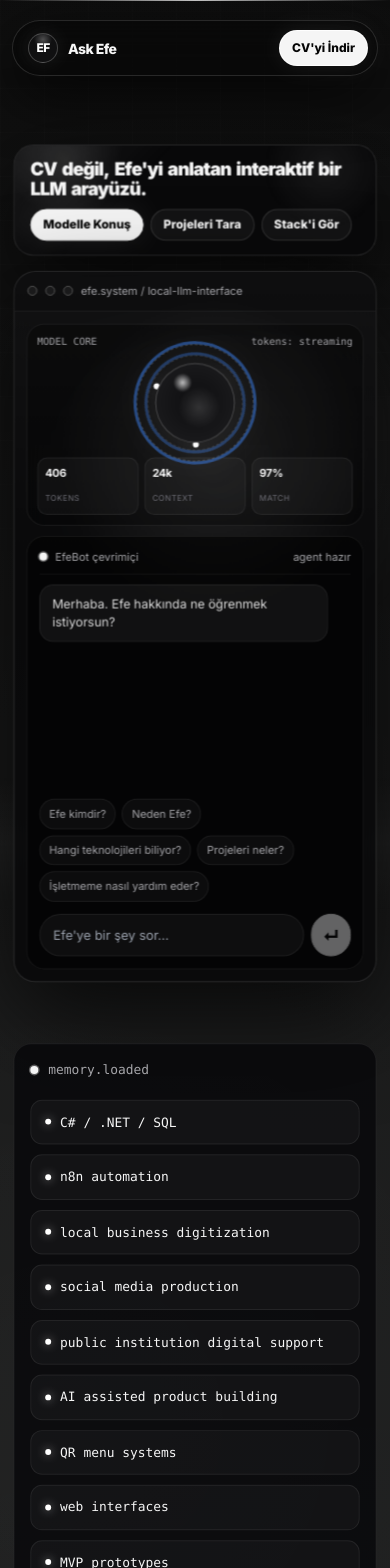
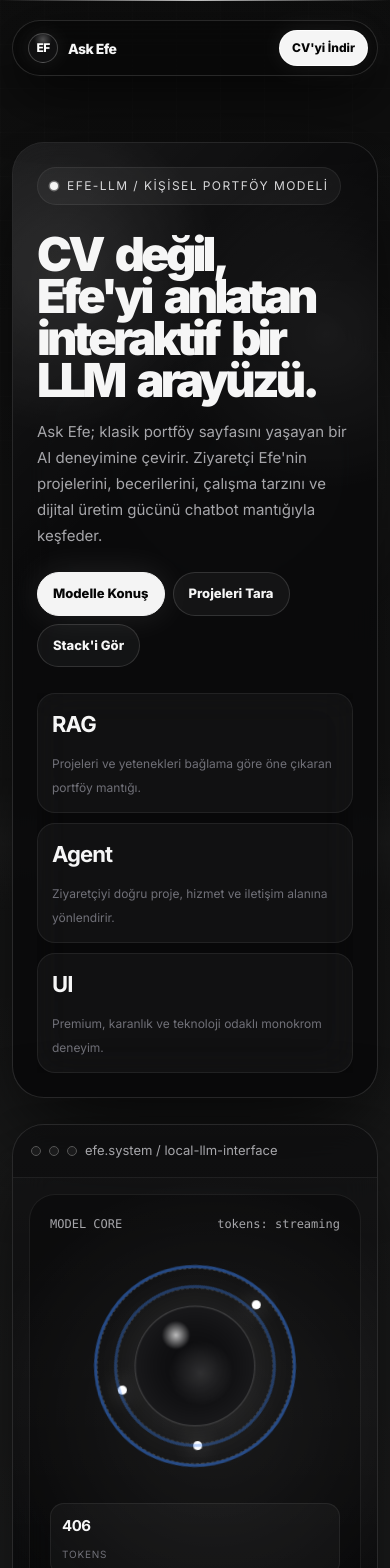
Before and after one commit to efeblgl/ask-efe-, a Next.js app: page / in a window 390 px wide. Shown: the top 1568 px of the page. Built offline with nearby package versions, Linux system fonts and the light colour scheme.

Commit message:
mobile responsive css update

```diff
--- a/src/app/globals.css
+++ b/src/app/globals.css
@@ -501,368 +501,3 @@ html, body { overflow-x: hidden; max-width: 100%; }
 }
 h1, h2, h3, p, span, a { overflow-wrap: break-word; }
 .stack-tech, .case-row .v, .memory-item, .link-chip { overflow-wrap: anywhere; }
-
-/* =========================================================
-   CLAUDE MOBILE PATCH — compact hero + large usable chat
-   Desktop layout untouched. Only mobile overrides below.
-   ========================================================= */
-@media (max-width: 720px) {
-  html,
-  body {
-    width: 100%;
-    max-width: 100%;
-    overflow-x: hidden !important;
-  }
-
-  .page,
-  main,
-  section,
-  .shell,
-  .hero-grid,
-  .hero-copy,
-  .side-panel,
-  .terminal-body,
-  .chat-preview,
-  .chat-stream {
-    min-width: 0 !important;
-    max-width: 100% !important;
-  }
-
-  /* Hero: telefonda minimum alan kaplasın, chat öne çıksın */
-  .hero {
-    min-height: auto !important;
-    padding: 66px 0 18px !important;
-    align-items: start !important;
-  }
-
-  .hero-grid {
-    grid-template-columns: 1fr !important;
-    gap: 12px !important;
-    align-items: start !important;
-  }
-
-  .hero-copy {
-    min-height: auto !important;
-    padding: 14px 16px !important;
-    border-radius: 20px !important;
-    justify-content: start !important;
-  }
-
-  .hero-copy::after {
-    display: none !important;
-  }
-
-  .eyebrow,
-  .hero-lead,
-  .llm-strip,
-  .hero-bottom {
-    display: none !important;
-  }
-
-  .hero h1 {
-    font-size: 1.15rem !important;
-    line-height: 1.08 !important;
-    letter-spacing: -0.045em !important;
-    max-width: 100% !important;
-    margin: 0 !important;
-  }
-
-  .hero-actions {
-    margin-top: 10px !important;
-    gap: 7px !important;
-  }
-
-  .hero-actions .btn,
-  .btn {
-    padding: 9px 12px !important;
-    font-size: 12px !important;
-    line-height: 1 !important;
-  }
-
-  /* Chat panel: mobile app gibi büyük ve kullanılabilir */
-  .side-panel {
-    height: 85dvh !important;
-    min-height: 520px !important;
-    max-height: 860px !important;
-    display: flex !important;
-    flex-direction: column !important;
-    border-radius: 22px !important;
-    overflow: hidden !important;
-  }
-
-  .terminal-top {
-    flex-shrink: 0 !important;
-    padding: 11px 13px !important;
-    font-size: 11px !important;
-  }
-
-  .terminal-body {
-    flex: 1 1 auto !important;
-    min-height: 0 !important;
-    display: flex !important;
-    flex-direction: column !important;
-    gap: 10px !important;
-    padding: 12px !important;
-    overflow: hidden !important;
-  }
-
-  /* Model core küçülsün, chat alanı büyüsün */
-  .ai-core {
-    flex: 0 0 auto !important;
-    padding: 10px !important;
-    border-radius: 18px !important;
-  }
-
-  .ai-core-head {
-    margin-bottom: 7px !important;
-    font-size: 10px !important;
-  }
-
-  .brain-wrap {
-    height: 94px !important;
-    margin: 0 0 8px !important;
-  }
-
-  .brain-orb {
-    width: 80px !important;
-    height: 80px !important;
-  }
-
-  .ring {
-    width: 118px !important;
-    height: 118px !important;
-  }
-
-  .ring.two {
-    width: 96px !important;
-    height: 96px !important;
-  }
-
-  .node {
-    width: 6px !important;
-    height: 6px !important;
-  }
-
-  .core-stats {
-    grid-template-columns: repeat(3, minmax(0, 1fr)) !important;
-    gap: 6px !important;
-    margin-top: 8px !important;
-  }
-
-  .core-stats div {
-    padding: 7px !important;
-    border-radius: 10px !important;
-    min-width: 0 !important;
-  }
-
-  .core-stats strong {
-    font-size: 11px !important;
-    margin-bottom: 2px !important;
-  }
-
-  .core-stats span {
-    font-size: 8px !important;
-    letter-spacing: .05em !important;
-  }
-
-  .chat-preview {
-    flex: 1 1 auto !important;
-    min-height: 0 !important;
-    height: auto !important;
-    max-height: none !important;
-    display: flex !important;
-    flex-direction: column !important;
-    gap: 10px !important;
-    padding: 12px !important;
-    border-radius: 18px !important;
-    overflow: hidden !important;
-  }
-
-  .chat-head {
-    flex-shrink: 0 !important;
-    padding-bottom: 8px !important;
-    font-size: 11px !important;
-  }
-
-  .chat-stream {
-    flex: 1 1 auto !important;
-    min-height: 0 !important;
-    max-height: none !important;
-    overflow-y: auto !important;
-    -webkit-overflow-scrolling: touch !important;
-    gap: 9px !important;
-    padding-right: 4px !important;
-  }
-
-  .msg {
-    max-width: 94% !important;
-    padding: 10px 12px !important;
-    border-radius: 14px !important;
-    font-size: 12.5px !important;
-    line-height: 1.45 !important;
-  }
-
-  .thinking {
-    font-size: 11px !important;
-    padding: 8px 10px !important;
-  }
-
-  .chips {
-    flex-shrink: 0 !important;
-    gap: 6px !important;
-  }
-
-  .chip {
-    font-size: 11px !important;
-    padding: 6px 9px !important;
-  }
-
-  .input-row {
-    flex-shrink: 0 !important;
-    margin-top: 0 !important;
-    gap: 7px !important;
-    padding-top: 2px !important;
-  }
-
-  .input-row input {
-    min-width: 0 !important;
-    padding: 11px 13px !important;
-    font-size: 13px !important;
-  }
-
-  .send-btn {
-    flex: 0 0 40px !important;
-    width: 40px !important;
-    min-width: 40px !important;
-    padding: 0 !important;
-    display: grid !important;
-    place-items: center !important;
-  }
-
-  /* Kartları mobilde daha sıkı tut */
-  .section {
-    padding: 38px 0 !important;
-  }
-
-  .section-head {
-    margin-bottom: 16px !important;
-  }
-
-  .section-kicker {
-    margin-bottom: 8px !important;
-    font-size: 10px !important;
-  }
-
-  .section-title {
-    font-size: clamp(25px, 7.5vw, 34px) !important;
-    line-height: .98 !important;
-  }
-
-  .section-text {
-    margin-top: 10px !important;
-    font-size: 13px !important;
-    line-height: 1.55 !important;
-  }
-
-  .grid {
-    gap: 10px !important;
-  }
-
-  .card,
-  .skill-card,
-  .service-card,
-  .pipe-card,
-  .case-card,
-  .stack-layer,
-  .why-card,
-  .ba-panel,
-  .memory,
-  .demo-wrap,
-  .cta,
-  .manifesto {
-    padding: 16px !important;
-    border-radius: 18px !important;
-  }
-
-  .card,
-  .service-card,
-  .pipe-card,
-  .skill-card {
-    min-height: auto !important;
-  }
-
-  .service-index {
-    margin-bottom: 14px !important;
-  }
-
-  .card h3,
-  .case-card h3,
-  .service-card h3,
-  .skill-card h3,
-  .stack-layer h3 {
-    font-size: 17px !important;
-    line-height: 1.12 !important;
-  }
-
-  .card p,
-  .service-card p,
-  .pipe-card p,
-  .case-row .v,
-  .stack-purpose,
-  .why-card p,
-  .tl-card p,
-  .manifesto p,
-  .cta p {
-    font-size: 13px !important;
-    line-height: 1.5 !important;
-  }
-
-  .case-row {
-    grid-template-columns: 72px 1fr !important;
-    gap: 9px !important;
-  }
-
-  .memory-grid,
-  .projects,
-  .model-stack,
-  .services,
-  .manifesto,
-  .pipeline,
-  .cases,
-  .stack-grid,
-  .ba-grid {
-    grid-template-columns: 1fr !important;
-  }
-
-  .why-grid {
-    grid-template-columns: repeat(2, minmax(0, 1fr)) !important;
-  }
-
-  .reveal {
-    transform: translateY(12px) scale(.992) !important;
-    transition-duration: .42s !important;
-  }
-}
-
-@media (max-width: 380px) {
-  .side-panel {
-    height: 88dvh !important;
-    min-height: 500px !important;
-  }
-
-  .hero h1 {
-    font-size: 1.05rem !important;
-  }
-
-  .core-stats {
-    grid-template-columns: repeat(3, minmax(0, 1fr)) !important;
-  }
-
-  .core-stats div {
-    padding: 6px !important;
-  }
-
-  .why-grid {
-    grid-template-columns: 1fr !important;
-  }
-}
```
